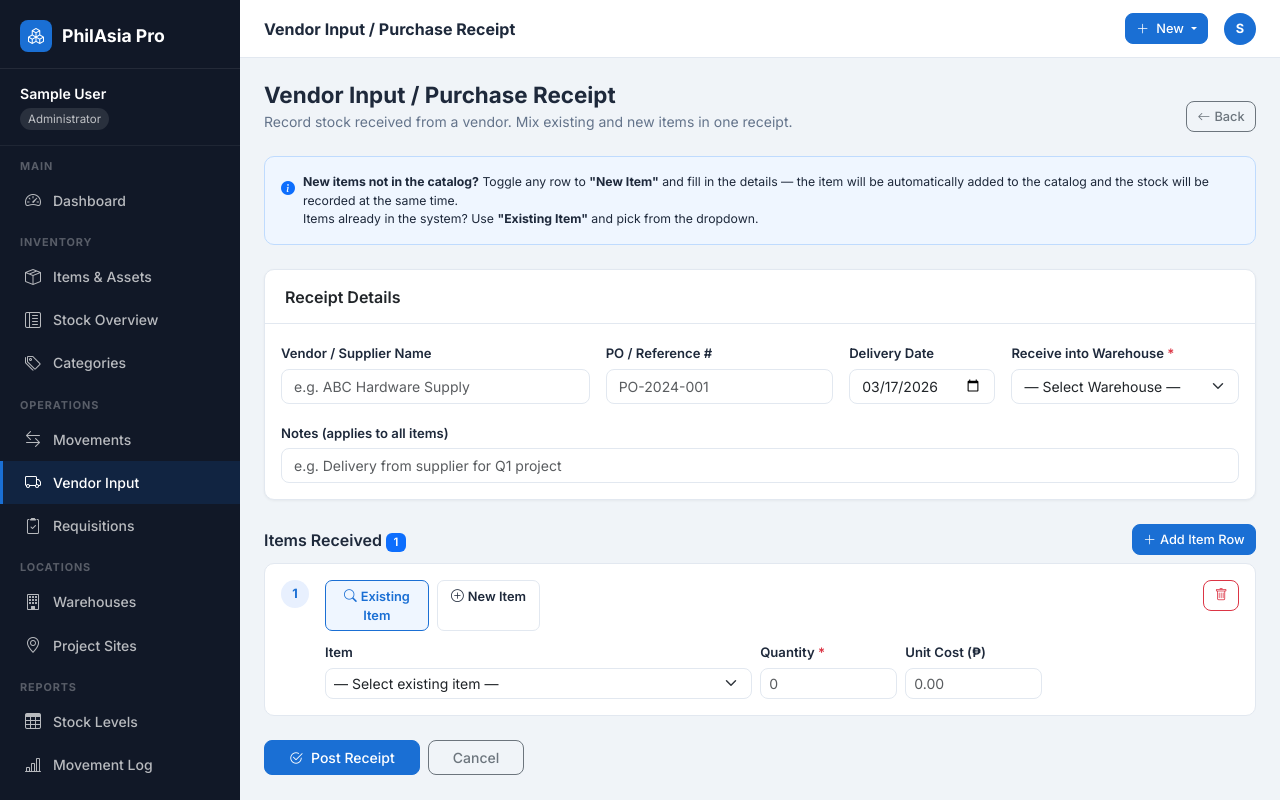
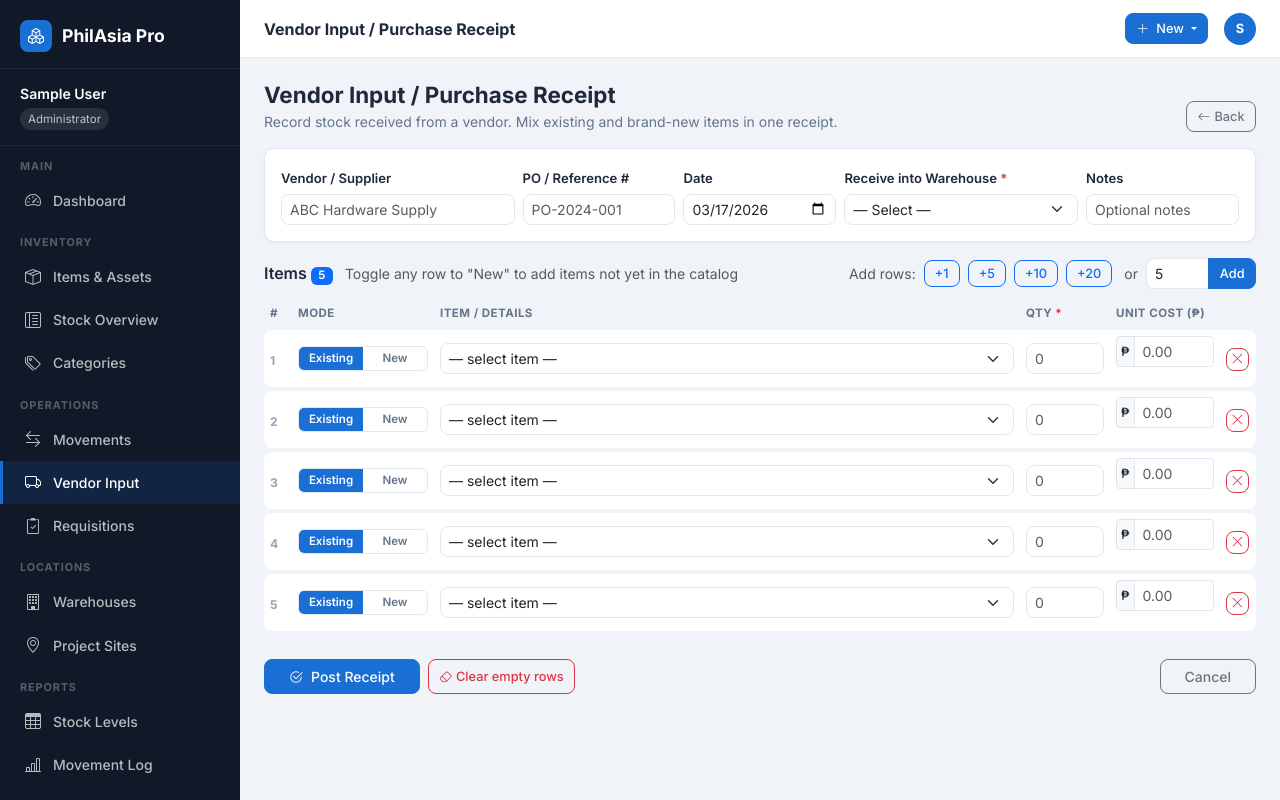
Before and after one commit to razhil1/philasia-system, a Flask app: page /movements/vendor-input in a window 1280 px wide. Run offline with Flask 3, Linux system fonts and the light colour scheme; a user stored in the database is signed in; tables that the repository leaves empty hold one stand-in row (values such as "Sample post"); some libraries are stand-ins or nearby versions.

Commit message:
Improve vendor input to add multiple item rows at once
Refactor the vendor input form in `app/templates/inventory/vendor_input.html` to include a compact table layout, bulk row adding functionality with preset buttons, and pre-loaded rows for a more efficient user experience.

Replit-Commit-Author: Agent
Replit-Commit-Session-Id: 1aaf891b-e343-4de6-8b6b-c8980c030644
Replit-Commit-Checkpoint-Type: full_checkpoint
Replit-Commit-Event-Id: 0cbfca1c-6698-4c9e-b759-632cd12dbc8e
Replit-Commit-Screenshot-Url: https://storage.googleapis.com/screenshot-production-us-central1/fafc0acb-19db-49ca-8fe7-5905906582f0/1aaf891b-e343-4de6-8b6b-c8980c030644/H7QePSZ
Replit-Helium-Checkpoint-Created: true

```diff
--- a/app/templates/inventory/vendor_input.html
+++ b/app/templates/inventory/vendor_input.html
@@ -3,87 +3,126 @@
 {% block page_title %}Vendor Input / Purchase Receipt{% endblock %}
 {% block extra_css %}
 <style>
-.row-card { border:1px solid #e2e8f0; border-radius:10px; padding:1rem; background:#fff; position:relative; margin-bottom:.75rem; }
-.row-card:hover { border-color:#1a6fd4; }
-.row-num { width:28px; height:28px; border-radius:50%; background:#e8f0fe; color:#1a6fd4; font-weight:700; font-size:.8rem; display:flex;align-items:center;justify-content:center; flex-shrink:0; }
-.type-toggle { display:flex; gap:.5rem; }
-.type-toggle label { flex:1; text-align:center; padding:.35rem .5rem; border:1.5px solid #e2e8f0; border-radius:7px; cursor:pointer; font-size:.8rem; font-weight:600; transition:.12s; }
-.type-toggle input[type=radio]:checked + label { border-color:#1a6fd4; background:#eff6ff; color:#1a6fd4; }
-.type-toggle input[type=radio] { display:none; }
-.new-item-fields { background:#f8fafc; border-radius:8px; padding:.75rem; margin-top:.5rem; border:1px solid #e2e8f0; }
+/* ── Compact row table ── */
+.vi-table { width:100%; border-collapse:separate; border-spacing:0 4px; }
+.vi-table thead th { font-size:.72rem; font-weight:700; text-transform:uppercase; letter-spacing:.04em; color:#64748b; padding:4px 6px; white-space:nowrap; }
+.vi-row { background:#fff; border:1px solid #e2e8f0; border-radius:8px; }
+.vi-row:hover { border-color:#93c5fd; }
+.vi-row td { padding:6px 6px; vertical-align:middle; }
+.vi-row td:first-child { border-radius:8px 0 0 8px; }
+.vi-row td:last-child { border-radius:0 8px 8px 0; }
+.vi-row.is-new { background:#f0fdf4; border-color:#86efac; }
+
+/* ── Toggle pill ── */
+.mode-pill { display:flex; border:1.5px solid #e2e8f0; border-radius:6px; overflow:hidden; width:130px; flex-shrink:0; }
+.mode-pill input[type=radio] { display:none; }
+.mode-pill label { flex:1; text-align:center; padding:3px 4px; font-size:.72rem; font-weight:600; cursor:pointer; color:#64748b; white-space:nowrap; }
+.mode-pill input[type=radio]:checked + label { background:#1a6fd4; color:#fff; }
+
+/* ── New-item expand panel ── */
+.new-panel { background:#f0fdf4; border:1px solid #86efac; border-radius:8px; padding:.6rem .75rem; margin-top:4px; display:none; }
+.new-panel.show { display:block; }
+
+/* ── Bulk add bar ── */
+.bulk-bar { display:flex; align-items:center; gap:.5rem; flex-wrap:wrap; }
+.bulk-bar .preset { padding:3px 10px; font-size:.8rem; }
+
+/* ── Row number ── */
+.rnum { width:24px; text-align:center; font-size:.75rem; font-weight:700; color:#94a3b8; }
 </style>
 {% endblock %}
 {% block content %}
-<div class="page-header d-flex justify-content-between align-items-end">
+<div class="page-header d-flex justify-content-between align-items-end mb-3">
     <div>
         <h1>Vendor Input / Purchase Receipt</h1>
-        <p>Record stock received from a vendor. Mix existing and new items in one receipt.</p>
+        <p class="mb-0">Record stock received from a vendor. Mix existing and brand-new items in one receipt.</p>
     </div>
     <a href="{{ url_for('main.movement_list') }}" class="btn btn-outline-secondary btn-sm">
         <i class="bi bi-arrow-left me-1"></i>Back
     </a>
 </div>
 
-<div class="alert d-flex align-items-start gap-2 mb-4" style="background:#eff6ff;border:1px solid #bfdbfe;">
-    <i class="bi bi-info-circle-fill text-primary mt-1 flex-shrink-0"></i>
-    <div class="small">
-        <strong>New items not in the catalog?</strong> Toggle any row to <strong>"New Item"</strong> and fill in the details — the item will be automatically added to the catalog and the stock will be recorded at the same time.
-        <br>Items already in the system? Use <strong>"Existing Item"</strong> and pick from the dropdown.
-    </div>
-</div>
-
 <form method="POST" id="vendorForm">
     <input type="hidden" name="csrf_token" value="{{ csrf_token() }}">
 
-    <!-- ─── Vendor / Receipt Header ─── -->
-    <div class="card mb-4">
-        <div class="card-header">Receipt Details</div>
-        <div class="card-body">
-            <div class="row g-3">
-                <div class="col-md-4">
-                    <label class="form-label">Vendor / Supplier Name</label>
-                    <input name="vendor_name" class="form-control" placeholder="e.g. ABC Hardware Supply" autocomplete="off">
+    <!-- ── Receipt Header ── -->
+    <div class="card mb-3">
+        <div class="card-body py-3">
+            <div class="row g-2">
+                <div class="col-md-3">
+                    <label class="form-label form-label-sm">Vendor / Supplier</label>
+                    <input name="vendor_name" class="form-control form-control-sm" placeholder="ABC Hardware Supply" autocomplete="off">
+                </div>
+                <div class="col-md-2">
+                    <label class="form-label form-label-sm">PO / Reference #</label>
+                    <input name="reference" class="form-control form-control-sm" placeholder="PO-2024-001">
+                </div>
+                <div class="col-md-2">
+                    <label class="form-label form-label-sm">Date</label>
+                    <input name="delivery_date" type="date" class="form-control form-control-sm" value="{{ now.strftime('%Y-%m-%d') }}">
                 </div>
                 <div class="col-md-3">
-                    <label class="form-label">PO / Reference #</label>
-                    <input name="reference" class="form-control" placeholder="PO-2024-001">
-                </div>
-                <div class="col-md-2">
-                    <label class="form-label">Delivery Date</label>
-                    <input name="delivery_date" type="date" class="form-control" value="{{ now.strftime('%Y-%m-%d') }}">
-                </div>
-                <div class="col-md-3">
-                    <label class="form-label">Receive into Warehouse <span class="text-danger">*</span></label>
-                    <select name="dest_warehouse_id" class="form-select" required>
-                        <option value="">— Select Warehouse —</option>
+                    <label class="form-label form-label-sm">Receive into Warehouse <span class="text-danger">*</span></label>
+                    <select name="dest_warehouse_id" class="form-select form-select-sm" required>
+                        <option value="">— Select —</option>
                         {% for wh in warehouses %}
                         <option value="{{ wh.id }}">{{ wh.name }}</option>
                         {% endfor %}
                     </select>
                 </div>
-                <div class="col-12">
-                    <label class="form-label">Notes (applies to all items)</label>
-                    <input name="notes" class="form-control" placeholder="e.g. Delivery from supplier for Q1 project">
+                <div class="col-md-2">
+                    <label class="form-label form-label-sm">Notes</label>
+                    <input name="notes" class="form-control form-control-sm" placeholder="Optional notes">
                 </div>
             </div>
         </div>
     </div>
 
-    <!-- ─── Item Rows ─── -->
-    <div class="d-flex justify-content-between align-items-center mb-2">
-        <div class="fw-semibold">Items Received <span class="badge bg-primary" id="rowCount">1</span></div>
-        <button type="button" class="btn btn-sm btn-primary" id="addRowBtn">
-            <i class="bi bi-plus-lg me-1"></i>Add Item Row
-        </button>
+    <!-- ── Item Rows ── -->
+    <div class="d-flex justify-content-between align-items-center mb-2 flex-wrap gap-2">
+        <div class="fw-semibold">
+            Items <span class="badge bg-primary" id="rowCount">0</span>
+            <span class="text-muted fw-normal small ms-2">Toggle any row to "New" to add items not yet in the catalog</span>
+        </div>
+        <div class="bulk-bar">
+            <span class="text-muted small">Add rows:</span>
+            <button type="button" class="btn btn-outline-primary btn-sm preset" onclick="addRows(1)">+1</button>
+            <button type="button" class="btn btn-outline-primary btn-sm preset" onclick="addRows(5)">+5</button>
+            <button type="button" class="btn btn-outline-primary btn-sm preset" onclick="addRows(10)">+10</button>
+            <button type="button" class="btn btn-outline-primary btn-sm preset" onclick="addRows(20)">+20</button>
+            <span class="text-muted small ms-1">or</span>
+            <div class="input-group" style="width:110px;">
+                <input type="number" id="customCount" class="form-control form-control-sm" min="1" max="100" value="5" placeholder="N">
+                <button type="button" class="btn btn-primary btn-sm" onclick="addRows(parseInt(document.getElementById('customCount').value)||1)">Add</button>
+            </div>
+        </div>
     </div>
 
-    <div id="rowsContainer"></div>
+    <!-- Table header -->
+    <div class="table-responsive">
+    <table class="vi-table" id="rowsTable">
+        <thead>
+            <tr>
+                <th style="width:28px">#</th>
+                <th style="width:130px">Mode</th>
+                <th>Item / Details</th>
+                <th style="width:90px">Qty <span class="text-danger">*</span></th>
+                <th style="width:110px">Unit Cost (₱)</th>
+                <th style="width:36px"></th>
+            </tr>
+        </thead>
+        <tbody id="rowsContainer"></tbody>
+    </table>
+    </div>
 
     <div class="d-flex gap-2 mt-4">
         <button type="submit" class="btn btn-primary px-4">
             <i class="bi bi-check2-circle me-2"></i>Post Receipt
         </button>
-        <a href="{{ url_for('main.movement_list') }}" class="btn btn-outline-secondary px-4">Cancel</a>
+        <button type="button" class="btn btn-outline-danger btn-sm" onclick="clearEmptyRows()" title="Remove rows with no item selected">
+            <i class="bi bi-eraser me-1"></i>Clear empty rows
+        </button>
+        <a href="{{ url_for('main.movement_list') }}" class="btn btn-outline-secondary px-4 ms-auto">Cancel</a>
     </div>
 </form>
 {% endblock %}
@@ -93,137 +132,106 @@ const existingItems = {{ existing_items_json | safe }};
 const categories = {{ categories_json | safe }};
 let rowCounter = 0;
 
-function buildItemOptions(selected = 0) {
-    let opts = '<option value="">— Select existing item —</option>';
+function buildItemOptions() {
+    let opts = '<option value="">— select item —</option>';
     existingItems.forEach(item => {
-        opts += `<option value="${item.id}" data-cost="${item.unit_cost}" data-unit="${item.unit}" ${selected == item.id ? 'selected' : ''}>${item.name} [${item.sku}] — ${item.unit}</option>`;
+        opts += `<option value="${item.id}" data-cost="${item.unit_cost}" data-unit="${item.unit}">${item.name} [${item.sku}]</option>`;
     });
     return opts;
 }
 
 function buildCategoryOptions() {
-    let opts = '<option value="">— No category —</option>';
-    categories.forEach(c => {
-        opts += `<option value="${c.id}">${c.name}</option>`;
-    });
+    let opts = '<option value="">No category</option>';
+    categories.forEach(c => { opts += `<option value="${c.id}">${c.name}</option>`; });
     return opts;
 }
 
-function addRow() {
-    const idx = rowCounter++;
-    const el = document.createElement('div');
-    el.className = 'row-card';
-    el.id = `rowCard_${idx}`;
-    el.innerHTML = `
-    <div class="d-flex align-items-start gap-3">
-        <div class="row-num">${idx + 1}</div>
-        <div class="flex-grow-1">
-            <!-- Toggle -->
-            <div class="d-flex align-items-center gap-3 mb-2">
-                <div class="type-toggle">
-                    <input type="radio" name="rows[${idx}][row_type]" id="existing_${idx}" value="existing" checked onchange="toggleRowType(${idx})">
-                    <label for="existing_${idx}"><i class="bi bi-search me-1"></i>Existing Item</label>
-                    <input type="radio" name="rows[${idx}][row_type]" id="new_${idx}" value="new" onchange="toggleRowType(${idx})">
-                    <label for="new_${idx}"><i class="bi bi-plus-circle me-1"></i>New Item</label>
+function addRows(n) {
+    const frag = document.createDocumentFragment();
+    for (let i = 0; i < n; i++) {
+        const idx = rowCounter++;
+        const tr = document.createElement('tr');
+        tr.className = 'vi-row';
+        tr.id = `rowCard_${idx}`;
+        tr.innerHTML = `
+            <td><span class="rnum">${idx+1}</span></td>
+            <td>
+                <div class="mode-pill">
+                    <input type="radio" name="rows[${idx}][row_type]" id="ex_${idx}" value="existing" checked onchange="toggleMode(${idx})">
+                    <label for="ex_${idx}">Existing</label>
+                    <input type="radio" name="rows[${idx}][row_type]" id="nw_${idx}" value="new" onchange="toggleMode(${idx})">
+                    <label for="nw_${idx}">New</label>
                 </div>
-            </div>
-
-            <!-- Existing item fields -->
-            <div id="existingFields_${idx}">
-                <div class="row g-2 align-items-end">
-                    <div class="col-md-6">
-                        <label class="form-label form-label-sm">Item</label>
-                        <select name="rows[${idx}][item_id]" class="form-select form-select-sm" id="itemSel_${idx}" onchange="onItemChange(${idx})">
-                            ${buildItemOptions()}
-                        </select>
-                    </div>
-                    <div class="col-md-2">
-                        <label class="form-label form-label-sm">Quantity <span class="text-danger">*</span></label>
-                        <input name="rows[${idx}][quantity]" type="number" step="0.01" min="0.01" class="form-control form-control-sm" placeholder="0" required>
-                    </div>
-                    <div class="col-md-2">
-                        <label class="form-label form-label-sm">Unit Cost (₱)</label>
-                        <input name="rows[${idx}][unit_cost]" type="number" step="0.01" min="0" class="form-control form-control-sm" id="costField_${idx}" placeholder="0.00">
-                    </div>
-                    <div class="col-md-2">
-                        <span class="text-muted small" id="unitLabel_${idx}"></span>
-                    </div>
+            </td>
+            <td>
+                <!-- Existing mode -->
+                <div id="exDiv_${idx}">
+                    <select name="rows[${idx}][item_id]" class="form-select form-select-sm" id="itemSel_${idx}" onchange="onItemChange(${idx})">
+                        ${buildItemOptions()}
+                    </select>
                 </div>
-            </div>
-
-            <!-- New item fields -->
-            <div id="newFields_${idx}" class="d-none">
-                <div class="new-item-fields">
-                    <div class="form-text fw-semibold mb-2 text-primary"><i class="bi bi-plus-circle me-1"></i>New Item — will be added to catalog automatically</div>
-                    <div class="row g-2">
+                <!-- New item mode (hidden panel below) -->
+                <div id="newDiv_${idx}" class="new-panel">
+                    <div class="row g-1">
                         <div class="col-md-2">
-                            <label class="form-label form-label-sm">SKU / Code</label>
-                            <input name="rows[${idx}][new_sku]" class="form-control form-control-sm" placeholder="Auto-generate if blank" style="text-transform:uppercase;">
+                            <input name="rows[${idx}][new_sku]" class="form-control form-control-sm" placeholder="SKU (auto if blank)" style="text-transform:uppercase" disabled>
                         </div>
                         <div class="col-md-4">
-                            <label class="form-label form-label-sm">Item Name <span class="text-danger">*</span></label>
-                            <input name="rows[${idx}][new_name]" class="form-control form-control-sm" placeholder="e.g. Portland Cement 40kg">
+                            <input name="rows[${idx}][new_name]" class="form-control form-control-sm" placeholder="Item name *" disabled>
                         </div>
                         <div class="col-md-2">
-                            <label class="form-label form-label-sm">Unit <span class="text-danger">*</span></label>
-                            <input name="rows[${idx}][new_unit]" class="form-control form-control-sm" placeholder="pcs, kg, bag…">
+                            <input name="rows[${idx}][new_unit]" class="form-control form-control-sm" placeholder="Unit (pcs/kg…) *" disabled>
                         </div>
                         <div class="col-md-2">
-                            <label class="form-label form-label-sm">Category</label>
-                            <select name="rows[${idx}][new_category_id]" class="form-select form-select-sm">
+                            <select name="rows[${idx}][new_category_id]" class="form-select form-select-sm" disabled>
                                 ${buildCategoryOptions()}
                             </select>
                         </div>
                         <div class="col-md-2">
-                            <label class="form-label form-label-sm">Item Type</label>
-                            <select name="rows[${idx}][new_item_type]" class="form-select form-select-sm">
-                                <option value="consumable">Consumable / Material</option>
-                                <option value="asset">Tool / Equipment</option>
+                            <select name="rows[${idx}][new_item_type]" class="form-select form-select-sm" disabled>
+                                <option value="consumable">Consumable</option>
+                                <option value="asset">Tool/Equipment</option>
                             </select>
                         </div>
                     </div>
                 </div>
-                <div class="row g-2 mt-1 align-items-end">
-                    <div class="col-md-3">
-                        <label class="form-label form-label-sm">Quantity Received <span class="text-danger">*</span></label>
-                        <input name="rows[${idx}][quantity]" type="number" step="0.01" min="0.01" class="form-control form-control-sm" placeholder="0" required>
-                    </div>
-                    <div class="col-md-3">
-                        <label class="form-label form-label-sm">Unit Cost (₱)</label>
-                        <input name="rows[${idx}][unit_cost]" type="number" step="0.01" min="0" class="form-control form-control-sm" placeholder="0.00">
-                    </div>
+            </td>
+            <td>
+                <input name="rows[${idx}][quantity]" type="number" step="0.01" min="0.01" class="form-control form-control-sm" placeholder="0">
+            </td>
+            <td>
+                <div class="input-group input-group-sm">
+                    <span class="input-group-text px-1" style="font-size:.8rem;">₱</span>
+                    <input name="rows[${idx}][unit_cost]" type="number" step="0.01" min="0" class="form-control form-control-sm" id="costField_${idx}" placeholder="0.00">
                 </div>
-            </div>
-        </div>
-        <button type="button" class="btn btn-sm btn-outline-danger ms-auto flex-shrink-0" onclick="removeRow(${idx})" title="Remove row">
-            <i class="bi bi-trash"></i>
-        </button>
-    </div>`;
-    document.getElementById('rowsContainer').appendChild(el);
-    // Disable new-item fields by default (existing is the default mode)
-    document.getElementById(`newFields_${idx}`).querySelectorAll('input, select').forEach(e => e.disabled = true);
+                <div class="text-muted" style="font-size:.7rem;min-height:14px;" id="unitLabel_${idx}"></div>
+            </td>
+            <td>
+                <button type="button" class="btn btn-sm btn-outline-danger p-1 lh-1" onclick="removeRow(${idx})" title="Remove">
+                    <i class="bi bi-x-lg"></i>
+                </button>
+            </td>`;
+        frag.appendChild(tr);
+    }
+    document.getElementById('rowsContainer').appendChild(frag);
     updateRowCount();
-    document.getElementById('rowsContainer').lastElementChild.querySelector('select, input').focus();
 }
 
 function removeRow(idx) {
     const el = document.getElementById(`rowCard_${idx}`);
-    if (el) {
-        el.style.opacity = '0.4';
-        setTimeout(() => el.remove(), 180);
-    }
-    setTimeout(updateRowCount, 200);
+    if (el) el.remove();
+    updateRowCount();
 }
 
-function toggleRowType(idx) {
-    const isNew = document.getElementById(`new_${idx}`).checked;
-    const existDiv = document.getElementById(`existingFields_${idx}`);
-    const newDiv = document.getElementById(`newFields_${idx}`);
-    existDiv.classList.toggle('d-none', isNew);
-    newDiv.classList.toggle('d-none', !isNew);
-    // Disable inputs in the hidden section so they don't submit
-    existDiv.querySelectorAll('input, select').forEach(el => el.disabled = isNew);
-    newDiv.querySelectorAll('input, select').forEach(el => el.disabled = !isNew);
+function toggleMode(idx) {
+    const isNew = document.getElementById(`nw_${idx}`).checked;
+    const exDiv = document.getElementById(`exDiv_${idx}`);
+    const newDiv = document.getElementById(`newDiv_${idx}`);
+    const row = document.getElementById(`rowCard_${idx}`);
+    exDiv.querySelectorAll('select,input').forEach(el => el.disabled = isNew);
+    newDiv.querySelectorAll('select,input').forEach(el => el.disabled = !isNew);
+    newDiv.classList.toggle('show', isNew);
+    row.classList.toggle('is-new', isNew);
 }
 
 function onItemChange(idx) {
@@ -238,20 +246,42 @@ function onItemChange(idx) {
 }
 
 function updateRowCount() {
-    const count = document.querySelectorAll('#rowsContainer .row-card').length;
-    document.getElementById('rowCount').textContent = count;
+    document.getElementById('rowCount').textContent =
+        document.querySelectorAll('#rowsContainer .vi-row').length;
 }
 
-// Add first row on load
-addRow();
-document.getElementById('addRowBtn').addEventListener('click', addRow);
+function clearEmptyRows() {
+    document.querySelectorAll('#rowsContainer .vi-row').forEach(row => {
+        const idx = row.id.replace('rowCard_', '');
+        const isNew = document.getElementById(`nw_${idx}`)?.checked;
+        if (!isNew) {
+            const sel = document.getElementById(`itemSel_${idx}`);
+            if (sel && !sel.value) row.remove();
+        }
+    });
+    updateRowCount();
+}
 
-// Prevent submit with no rows
+// Start with 5 rows
+addRows(5);
+
+// Submit guard
 document.getElementById('vendorForm').addEventListener('submit', function(e) {
-    const rows = document.querySelectorAll('#rowsContainer .row-card');
-    if (rows.length === 0) {
+    const filled = [...document.querySelectorAll('#rowsContainer .vi-row')].filter(row => {
+        const idx = row.id.replace('rowCard_', '');
+        const isNew = document.getElementById(`nw_${idx}`)?.checked;
+        const qty = row.querySelector(`[name="rows[${idx}][quantity]"]`)?.value;
+        if (!qty || parseFloat(qty) <= 0) return false;
+        if (isNew) {
+            const name = row.querySelector(`[name="rows[${idx}][new_name]"]`)?.value?.trim();
+            return !!name;
+        } else {
+            return !!document.getElementById(`itemSel_${idx}`)?.value;
+        }
+    });
+    if (filled.length === 0) {
         e.preventDefault();
-        alert('Please add at least one item row.');
+        alert('No valid items found. Make sure each row has an item selected and a quantity.');
     }
 });
 </script>
```
